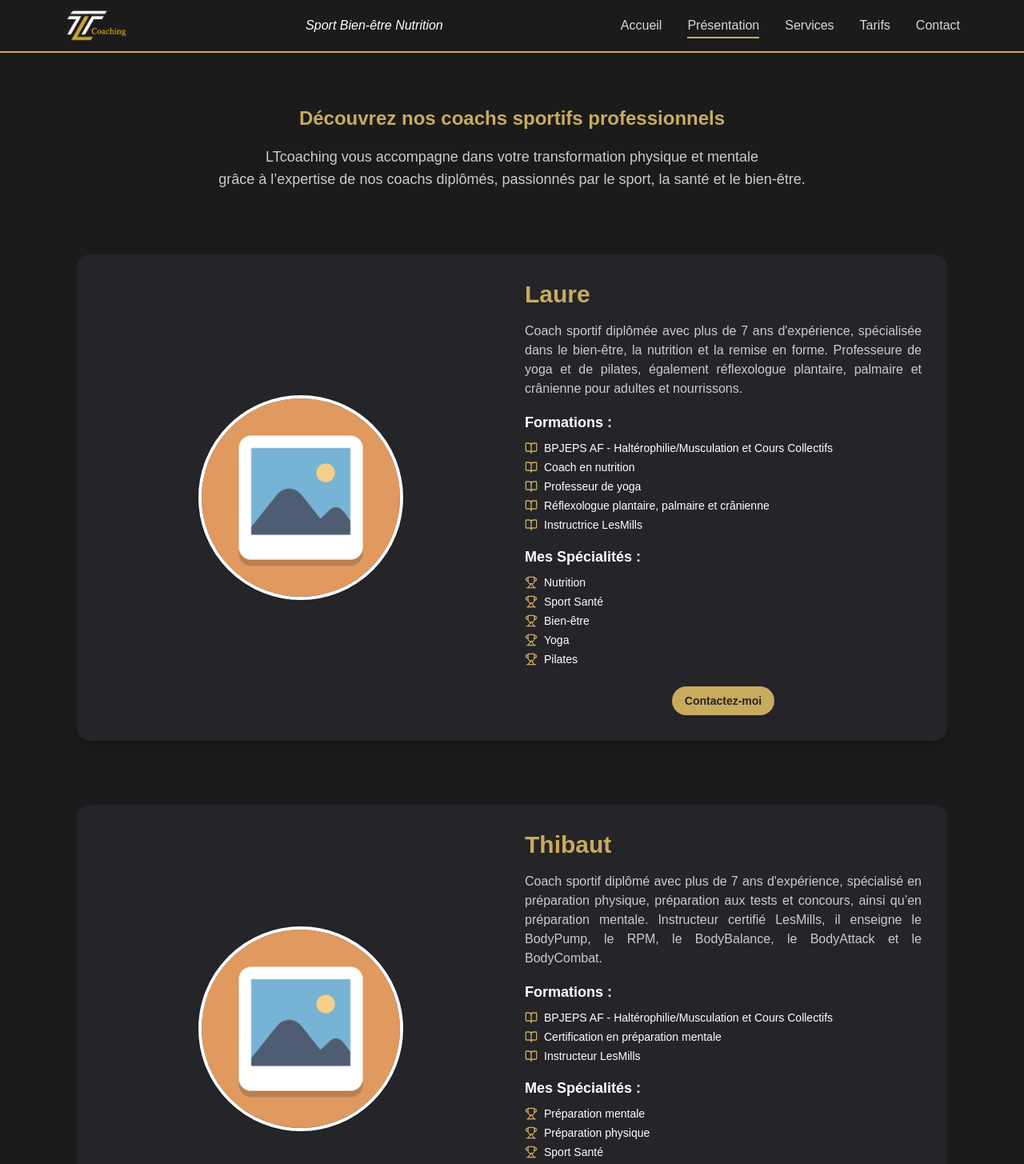
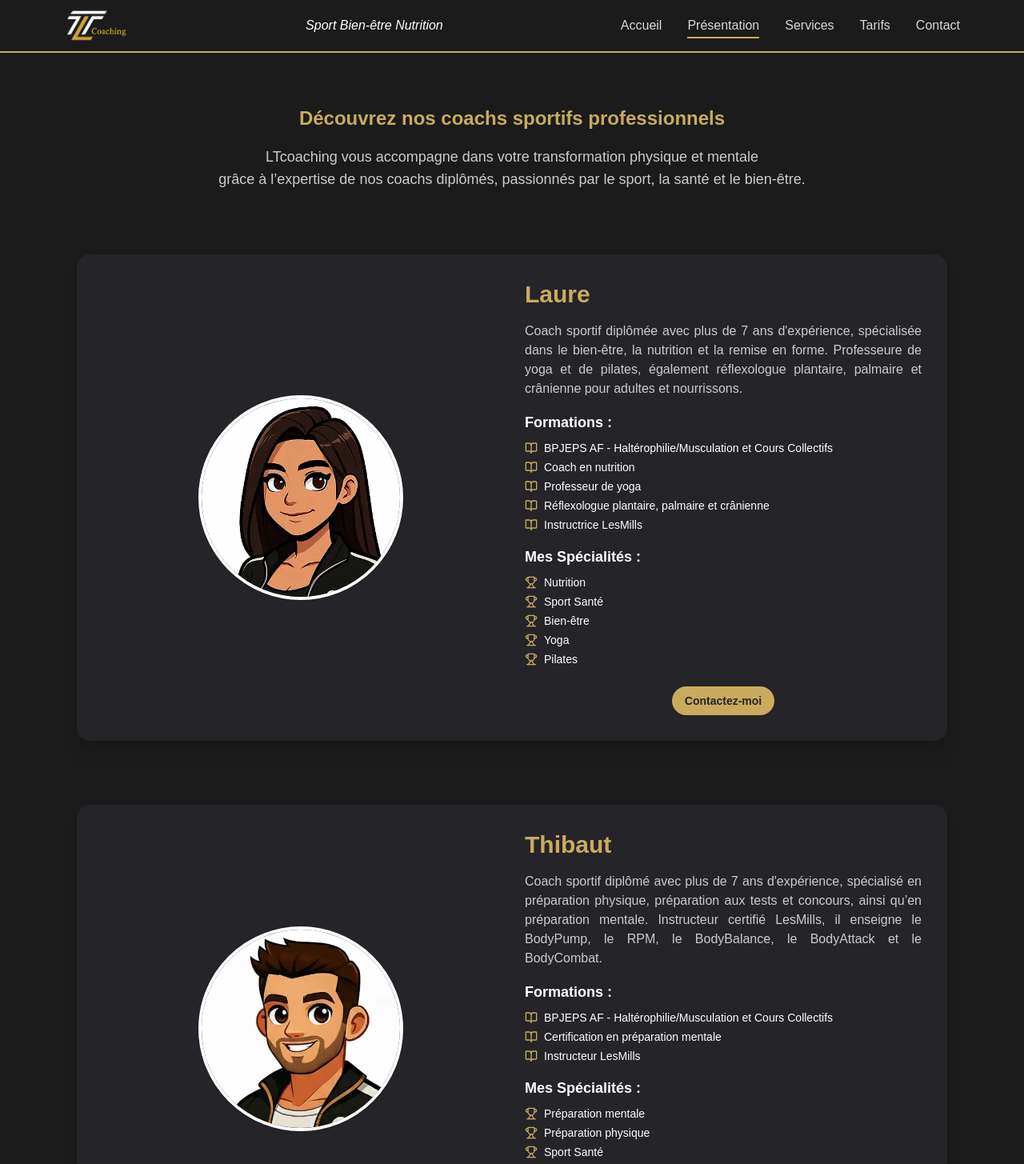
Before and after one commit to ThibautTobi/LTcoaching, a Next.js app: page /Presentation in a window 1280 px wide. Shown: the top 1455 px of the page at 80% size. Built offline with nearby package versions, Linux system fonts and the light colour scheme.

Commit message:
intégration image coach pour la présentation.

```diff
--- a/app/Presentation/page.tsx
+++ b/app/Presentation/page.tsx
@@ -129,7 +129,7 @@ export default function Presentation(): JSX.Element {
         {/* Carte pour Laure */}
         <CoachProfileCard
           name="Laure"
-          image="/images.png"
+          image="/coachFille.webp"
           imageAlt="Laure, coach sportif experte en yoga, nutrition et bien-être"
           description="Coach sportif diplômée avec plus de 7 ans d'expérience, spécialisée dans le bien-être, la nutrition et la remise en forme. Professeure de yoga et de pilates, également réflexologue plantaire, palmaire et crânienne pour adultes et nourrissons."
           formations={[
@@ -151,7 +151,7 @@ export default function Presentation(): JSX.Element {
         {/* Carte pour Thibaut */}
         <CoachProfileCard
           name="Thibaut"
-          image="/images.png"
+          image="/coachGarcon.webp"
           imageAlt="Thibaut, coach sportif spécialisé en préparation physique et mentale"
           description="Coach sportif diplômé avec plus de 7 ans d'expérience, spécialisé en préparation physique, préparation aux tests et concours, ainsi qu’en préparation mentale. Instructeur certifié LesMills, il enseigne le BodyPump, le RPM, le BodyBalance, le BodyAttack et le BodyCombat."
           formations={[
```
Also changed, not shown: public/coachFille.webp (added), public/coachGarcon.webp (added).
